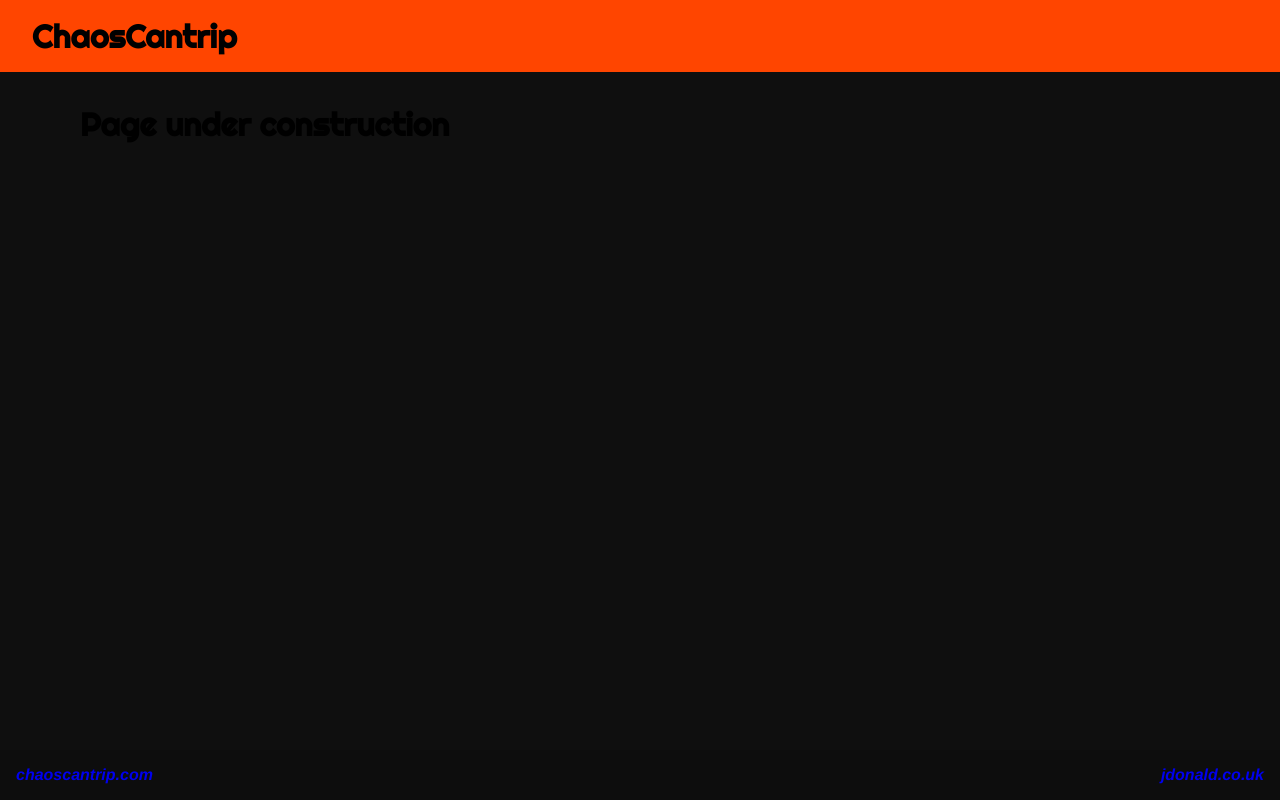
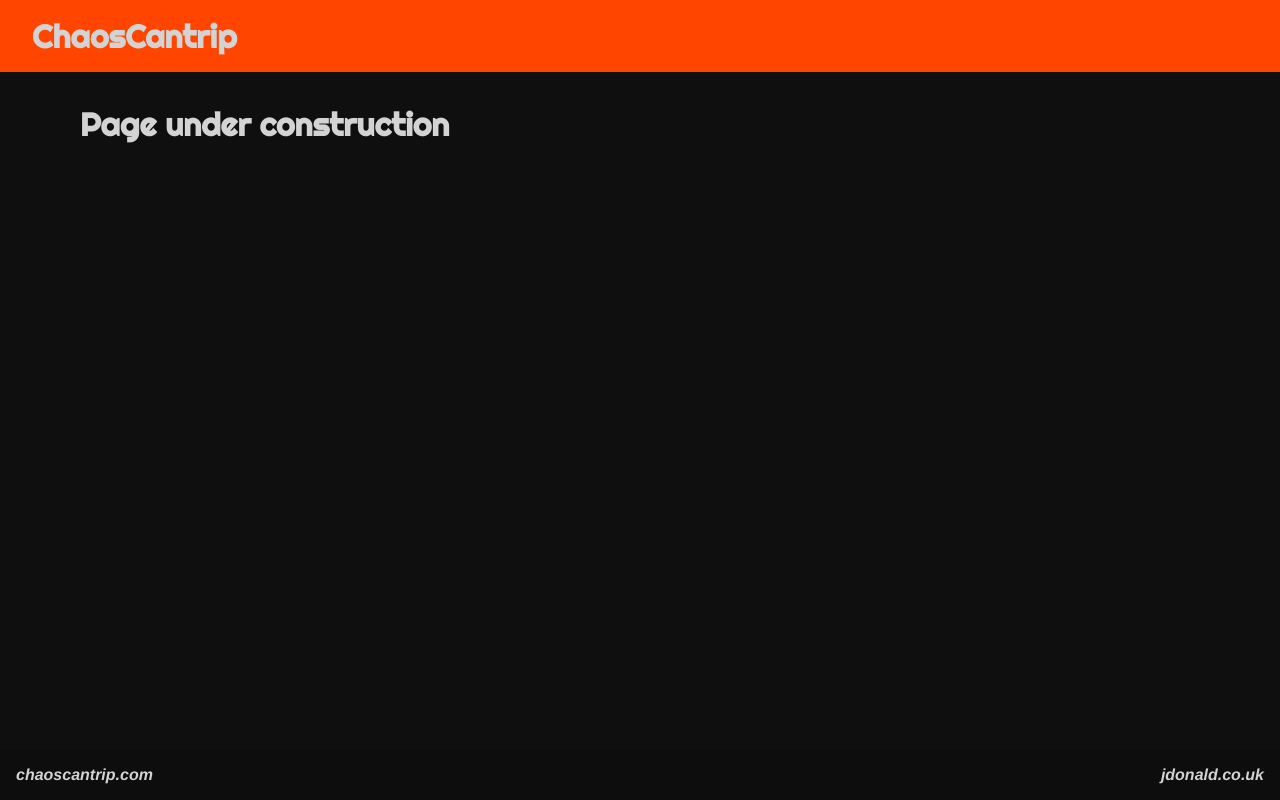
Before and after one commit to ChaosCantrip/Website, a Next.js app: page / in a window 1280 px wide. Built offline with nearby package versions, Linux system fonts and the light colour scheme.

Commit message:
Changed text to lightgrey

```diff
--- a/styles/fonts.css
+++ b/styles/fonts.css
@@ -7,8 +7,10 @@
 
 h1, h2, h3, h4, h5, h6 {
     font-family: var(--header-font);
+    color: lightgray;
 }
 
 p, a, li, input, textarea {
     font-family: var(--body-font);
+    color: lightgray;
 }
```
